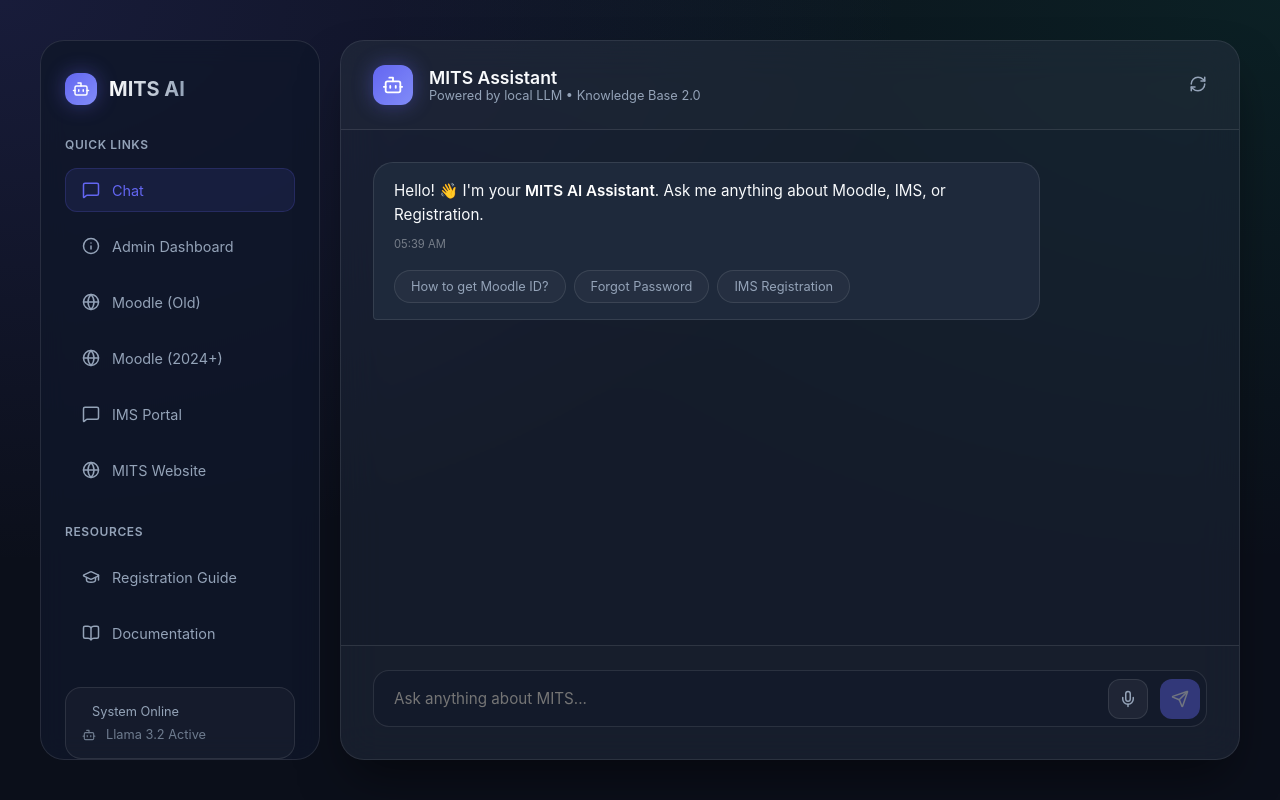
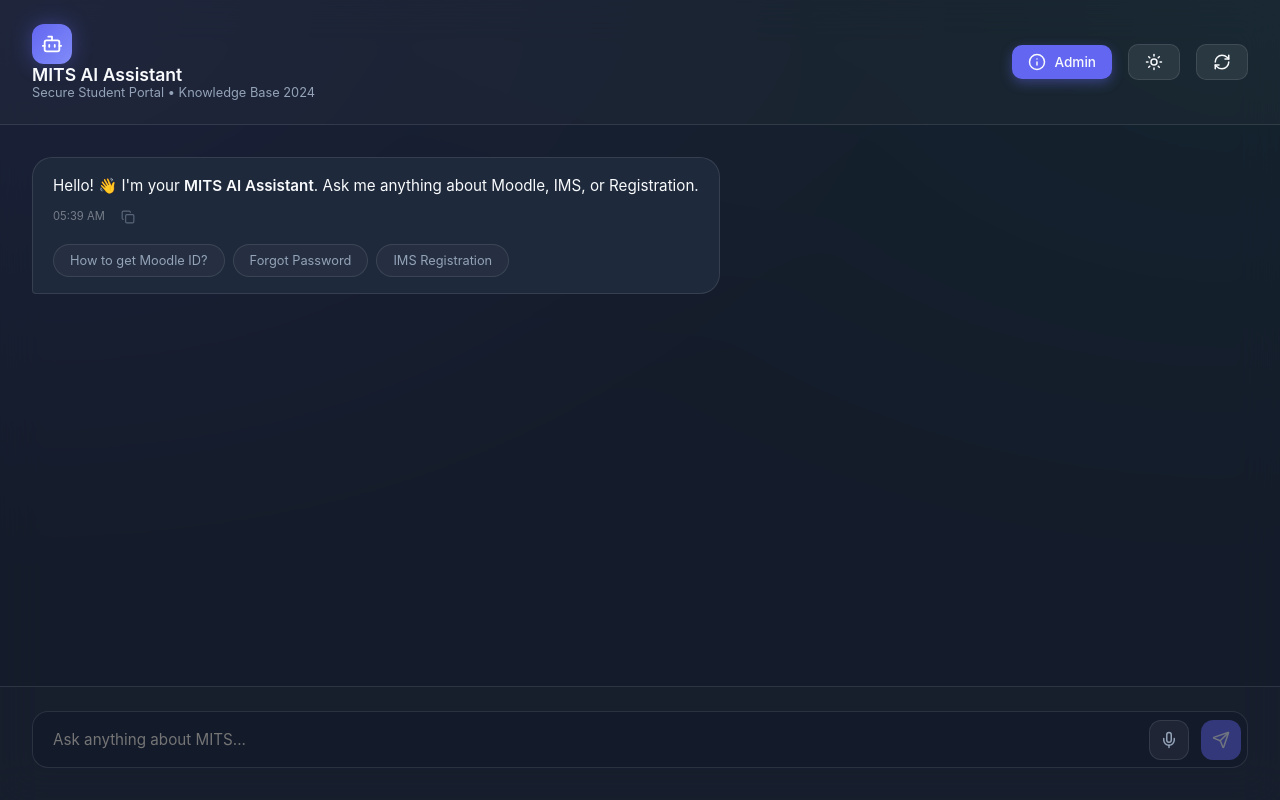
Before and after one commit to Unnati1007/Chatbot_MITS, a React (Vite) app in the folder ollama_version/frontend/: page / in a window 1280 px wide. Built offline with nearby package versions, Linux system fonts and the light colour scheme.

Commit message:
fixed issue in RL system and ui changes

```diff
--- a/ollama_version/frontend/src/App.jsx
+++ b/ollama_version/frontend/src/App.jsx
@@ -1,5 +1,5 @@
 import React, { useState, useEffect, useRef } from 'react';
-import { Send, Bot, User, RefreshCw, MessageSquare, Globe, BookOpen, GraduationCap, Mic, MicOff, Star, Info } from 'lucide-react';
+import { Send, Bot, User, RefreshCw, MessageSquare, Globe, BookOpen, GraduationCap, Mic, MicOff, Star, Info, Sun, Moon, Copy, Check } from 'lucide-react';
 import { motion, AnimatePresence } from 'framer-motion';
 import ReactMarkdown from 'react-markdown';
 import remarkGfm from 'remark-gfm';
@@ -24,6 +24,8 @@
   const [adminData, setAdminData] = useState([]);
   const [adminStats, setAdminStats] = useState([]);
   const [adminTab, setAdminTab] = useState('feedback'); // 'feedback' or 'learning'
+  const [theme, setTheme] = useState(localStorage.getItem('theme') || 'dark');
+  const [copiedId, setCopiedId] = useState(null);
   const messagesEndRef = useRef(null);
 
   const formatDate = (dateStr) => {
@@ -40,6 +42,15 @@
     window.addEventListener('popstate', handleLocationChange);
     return () => window.removeEventListener('popstate', handleLocationChange);
   }, []);
+
+  useEffect(() => {
+    document.documentElement.setAttribute('data-theme', theme);
+    localStorage.setItem('theme', theme);
+  }, [theme]);
+
+  const toggleTheme = () => {
+    setTheme(prev => prev === 'dark' ? 'light' : 'dark');
+  };
 
   const navigate = (path) => {
     window.history.pushState({}, '', path);
@@ -228,87 +239,53 @@
     }
   };
 
+  const handleCopy = (text, id) => {
+    navigator.clipboard.writeText(text).then(() => {
+      setCopiedId(id);
+      setTimeout(() => setCopiedId(null), 2000);
+    });
+  };
+
   return (
-    <div className="app-wrapper">
-      {/* Sidebar Navigation */}
-      <aside className="sidebar">
-        <div className="logo-section">
-          <div className="bot-avatar" style={{ width: '32px', height: '32px' }}>
-            <Bot size={18} />
-          </div>
-          <h2>MITS AI</h2>
-        </div>
-
-        <nav className="nav-section">
-          <span className="nav-title">Quick Links</span>
-          <button
-            onClick={() => navigate('/')}
-            className={`nav-item ${view === 'chat' ? 'active' : ''}`}
-          >
-            <MessageSquare size={18} /> Chat
-          </button>
-          <button
-            onClick={() => navigate('/admin')}
-            className={`nav-item ${view === 'admin' ? 'active' : ''}`}
-          >
-            <Info size={18} /> Admin Dashboard
-          </button>
-          <a href="http://moodle.mitsgwalior.in/" target="_blank" className="nav-item">
-            <Globe size={18} /> Moodle (Old)
-          </a>
-          <a href="https://moodle.mitseb.in/" target="_blank" className="nav-item">
-            <Globe size={18} /> Moodle (2024+)
-          </a>
-          <a href="https://mitsims.in/" target="_blank" className="nav-item">
-            <MessageSquare size={18} /> IMS Portal
-          </a>
-          <a href="https://mitsgwalior.in/" target="_blank" className="nav-item">
-            <Globe size={18} /> MITS Website
-          </a>
-        </nav>
-
-        <nav className="nav-section">
-          <span className="nav-title">Resources</span>
-          <a href="#" className="nav-item">
-            <GraduationCap size={18} /> Registration Guide
-          </a>
-          <a href="#" className="nav-item">
-            <BookOpen size={18} /> Documentation
-          </a>
-        </nav>
-
-        <div className="status-card">
-          <div className="status-item">
-            <div className="status-dot online" />
-            <span>System Online</span>
-          </div>
-          <div className="status-item" style={{ marginTop: '8px', opacity: 0.7 }}>
-            <Bot size={14} />
-            <span>Llama 3.2 Active</span>
-          </div>
-        </div>
-      </aside>
-
-      {/* Main Chat Container */}
+    <div className="app-wrapper full-screen">
       {/* Main Container */}
       <div className="app-container">
         {view === 'chat' ? (
           <>
             <header className="app-header">
+              <div className="header-left">
                 <div className="bot-avatar">
                   <Bot size={22} />
                 </div>
                 <div className="header-info">
-                <h1>MITS Assistant</h1>
-                <p>Powered by local LLM • Knowledge Base 2.0</p>
+                  <h1>MITS AI Assistant</h1>
+                  <p>Secure Student Portal • Knowledge Base 2024</p>
                 </div>
+              </div>
+              <div className="header-actions">
+                <button
+                  onClick={() => navigate('/admin')}
+                  className="action-btn admin-btn"
+                  title="Admin Dashboard"
+                >
+                  <Info size={18} />
+                  <span>Admin</span>
+                </button>
+                <button
+                  onClick={toggleTheme}
+                  className="action-btn"
+                  title="Toggle Theme"
+                >
+                  {theme === 'dark' ? <Sun size={18} /> : <Moon size={18} />}
+                </button>
                 <button
                   onClick={handleReset}
-                style={{ marginLeft: 'auto', background: 'none', border: 'none', cursor: 'pointer', color: 'var(--text-muted)' }}
+                  className="action-btn"
                   title="Reset Chat"
                 >
                   <RefreshCw size={18} />
                 </button>
+              </div>
             </header>
 
             <main className="messages-area">
@@ -327,32 +304,48 @@
                         </ReactMarkdown>
                       </div>
                       <div className="message-footer">
+                        <div className="footer-left">
                           <span className="message-time">{msg.time}</span>
-                        {msg.sender === 'bot' && msg.userQuery && (
-                      <div className="rating-area">
+                          {msg.sender === 'bot' && msg.text && (
+                            <button
+                              className="copy-btn"
+                              onClick={() => handleCopy(msg.text, msg.id)}
+                              title="Copy response"
+                            >
+                              {copiedId === msg.id ? <Check size={14} /> : <Copy size={14} />}
+                            </button>
+                          )}
+                        </div>
+                        {msg.sender === 'bot' && !msg.isLoading && msg.answerId !== undefined && msg.answerId !== null && (
+                          <div className="feedback-wrapper">
                             {!msg.rated ? (
-                          <div className="rating-container">
-                            {[1, 2, 3, 4, 5].map(star => (
+                              <>
+                                {!msg.showRateLink ? (
                                   <button
+                                    className="rate-trigger"
+                                    onClick={() => setMessages(prev => prev.map(m =>
+                                      m.id === msg.id ? { ...m, showRateLink: true } : m
+                                    ))}
+                                  >
+                                    Rate this response
+                                  </button>
+                                ) : (
+                                  <div className="stars feedback-stars">
+                                    {[1, 2, 3, 4, 5].map((star) => (
+                                      <Star
                                         key={star}
+                                        size={16}
+                                        className="star-icon"
                                         onClick={() => handleFeedback(msg.id, star)}
-                                className="star-btn"
-                              >
-                                <Star size={12} />
-                              </button>
+                                      />
                                     ))}
                                   </div>
+                                )}
+                              </>
                             ) : (
-                          <div className="submitted-rating">
-                            {[1, 2, 3, 4, 5].map(star => (
-                              <Star
-                                key={star}
-                                size={12}
-                                fill={star <= msg.userRating ? "#fbbf24" : "transparent"}
-                                color={star <= msg.userRating ? "#fbbf24" : "var(--text-muted)"}
-                              />
-                            ))}
-                            <span className="thanks-text">Thanks!</span>
+                              <div className="feedback-done">
+                                <Star size={12} fill="#fbbf24" color="#fbbf24" />
+                                <span>Thanks for your feedback!</span>
                               </div>
                             )}
                           </div>
@@ -379,15 +372,22 @@
 
               {isLoading && (
                 <motion.div
-                  initial={{ opacity: 0 }}
-                  animate={{ opacity: 1 }}
+                  initial={{ opacity: 0, y: 5 }}
+                  animate={{ opacity: 1, y: 0 }}
                   className="message-row bot"
+                  style={{ gap: '12px', alignItems: 'center' }}
                 >
-                  <div className="message-bubble" style={{ padding: '16px 24px' }}>
-                    <div className="typing">
+                  <div className="bot-avatar" style={{ width: 32, height: 32, flexShrink: 0 }}>
+                    <Bot size={16} />
+                  </div>
+                  <div className="message-bubble thinking-bubble">
+                    <div className="thinking-content">
+                      <div className="typing-dots">
                         <span></span>
                         <span></span>
                         <span></span>
+                      </div>
+                      <span className="thinking-text">MITS AI is thinking...</span>
                     </div>
                   </div>
                 </motion.div>
@@ -426,6 +426,7 @@
         ) : (
           <div className="admin-view">
             <header className="app-header">
+              <div className="header-left">
                 <div className="bot-avatar" style={{ background: 'var(--accent)' }}>
                   <Star size={22} />
                 </div>
@@ -433,6 +434,24 @@
                   <h1>Feedback Analytics</h1>
                   <p>Monitor student queries and bot performance</p>
                 </div>
+              </div>
+
+              <div className="header-actions">
+                <button
+                  onClick={() => navigate('/')}
+                  className="action-btn"
+                  title="Back to Chat"
+                >
+                  <MessageSquare size={18} />
+                  <span>Chat</span>
+                </button>
+                <button
+                  onClick={toggleTheme}
+                  className="action-btn"
+                  title="Toggle Theme"
+                >
+                  {theme === 'dark' ? <Sun size={18} /> : <Moon size={18} />}
+                </button>
                 <div className="admin-actions">
                   <button
                     className="refresh-btn-admin"
@@ -455,6 +474,7 @@
                   >
                     AI Learning
                   </button>
+                </div>
               </div>
             </header>
 
--- a/ollama_version/frontend/src/index.css
+++ b/ollama_version/frontend/src/index.css
@@ -10,6 +10,33 @@
   --user-msg: #6366f1;
   --bot-msg: #1e293b;
   --accent: #10b981;
+  --header-bg: rgba(255, 255, 255, 0.02);
+  --input-bg: rgba(15, 23, 42, 0.4);
+  --admin-card-bg: rgba(15, 23, 42, 0.4);
+  --admin-th-bg: rgba(255, 255, 255, 0.05);
+  --admin-tr-hover: rgba(255, 255, 255, 0.02);
+  --btn-bg: rgba(255, 255, 255, 0.08);
+  --btn-border: rgba(255, 255, 255, 0.1);
+  --tab-bg: rgba(255, 255, 255, 0.05);
+}
+
+[data-theme='light'] {
+  --bg: #f8fafc;
+  --sidebar-bg: rgba(255, 255, 255, 0.8);
+  --glass: #ffffff;
+  --glass-border: rgba(0, 0, 0, 0.08);
+  --text-main: #0f172a;
+  --text-muted: #475569;
+  --bot-msg: #f1f5f9;
+  --primary-glow: rgba(99, 102, 241, 0.1);
+  --header-bg: rgba(0, 0, 0, 0.02);
+  --input-bg: #ffffff;
+  --admin-card-bg: #ffffff;
+  --admin-th-bg: #f1f5f9;
+  --admin-tr-hover: #f8fafc;
+  --btn-bg: rgba(0, 0, 0, 0.03);
+  --btn-border: rgba(0, 0, 0, 0.08);
+  --tab-bg: rgba(0, 0, 0, 0.03);
 }
 
 * {
@@ -31,6 +58,13 @@
   display: flex;
   align-items: center;
   justify-content: center;
+  transition: background 0.3s ease, color 0.3s ease;
+}
+
+[data-theme='light'] body {
+  background-image:
+    radial-gradient(at 0% 0%, rgba(99, 102, 241, 0.05) 0px, transparent 50%),
+    radial-gradient(at 100% 0%, rgba(16, 185, 129, 0.05) 0px, transparent 50%);
 }
 
 #root {
@@ -41,126 +75,29 @@
   justify-content: center;
 }
 
-/* Main Layout */
-.app-wrapper {
-  width: 95%;
-  max-width: 1200px;
-  height: 90vh;
+/* Main Layout Overhaul */
+.app-wrapper.full-screen {
+  width: 100vw;
+  height: 100vh;
   display: flex;
-  gap: 20px;
+  justify-content: center;
   animation: fadeIn 0.8s ease-out;
 }
 
-@keyframes fadeIn {
-  from { opacity: 0; transform: scale(0.98); }
-  to { opacity: 1; transform: scale(1); }
-}
-
-/* Sidebar */
-.sidebar {
-  width: 280px;
-  background: var(--sidebar-bg);
-  backdrop-filter: blur(12px);
-  border: 1px solid var(--glass-border);
-  border-radius: 24px;
+.app-container {
+  width: 100%;
+  height: 100%;
   display: flex;
   flex-direction: column;
-  padding: 32px 24px;
-  gap: 32px;
-}
-
-.logo-section {
-  display: flex;
-  align-items: center;
-  gap: 12px;
-}
-
-.logo-section h2 {
-  font-size: 1.25rem;
-  font-weight: 700;
-  background: linear-gradient(to right, #fff, #94a3b8);
-  -webkit-background-clip: text;
-  -webkit-text-fill-color: transparent;
-}
-
-.nav-section {
-  display: flex;
-  flex-direction: column;
-  gap: 12px;
-}
-
-.nav-title {
-  font-size: 0.75rem;
-  font-weight: 600;
-  text-transform: uppercase;
-  color: var(--text-muted);
-  letter-spacing: 0.05em;
-  margin-bottom: 4px;
-}
-
-.nav-item {
-  display: flex;
-  align-items: center;
-  gap: 12px;
-  padding: 12px 16px;
-  background: transparent;
-  border: 1px solid transparent;
-  border-radius: 12px;
-  color: var(--text-muted);
-  text-decoration: none;
-  font-size: 0.9rem;
-  transition: all 0.2s ease;
-  cursor: pointer;
-}
-
-.nav-item:hover {
-  background: rgba(255, 255, 255, 0.05);
-  color: var(--text-main);
-  border-color: var(--glass-border);
-}
-
-.nav-item.active {
-  background: rgba(99, 102, 241, 0.1);
-  color: var(--primary);
-  border-color: rgba(99, 102, 241, 0.2);
-}
-
-.status-card {
-  margin-top: auto;
-  padding: 16px;
-  background: rgba(255, 255, 255, 0.03);
-  border-radius: 16px;
-  border: 1px solid var(--glass-border);
-}
-
-.status-item {
-  display: flex;
-  align-items: center;
-  gap: 10px;
-  font-size: 0.8rem;
-  color: var(--text-muted);
-}
-
-.dot {
-  width: 6px;
-  height: 6px;
-  border-radius: 50%;
-  background: var(--accent);
-  box-shadow: 0 0 10px var(--accent);
-}
-
-/* Chat Container */
-.app-container {
-  flex: 1;
   background: var(--glass);
   backdrop-filter: blur(20px);
   -webkit-backdrop-filter: blur(20px);
-  border: 1px solid var(--glass-border);
-  border-radius: 24px;
+  border-radius: 0;
   display: flex;
   flex-direction: column;
   box-shadow: 0 25px 50px -12px rgba(0, 0, 0, 0.5);
   overflow: hidden;
+  transition: background 0.3s ease, border-color 0.3s ease, box-shadow 0.3s ease;
 }
 
 /* Header */
@@ -169,8 +106,9 @@
   border-bottom: 1px solid var(--glass-border);
   display: flex;
   align-items: center;
+  justify-content: space-between;
   gap: 16px;
-  background: rgba(255, 255, 255, 0.02);
+  background: var(--header-bg);
 }
 
 .bot-avatar {
@@ -246,12 +184,53 @@
   border: 1px solid var(--glass-border);
 }
 
+.thinking-bubble {
+  padding: 12px 20px !important;
+  background: var(--bot-msg) !important;
+}
+
+.thinking-content {
+  display: flex;
+  align-items: center;
+  gap: 12px;
+}
+
+.typing-dots {
+  display: flex;
+  gap: 4px;
+}
+
+.typing-dots span {
+  width: 6px;
+  height: 6px;
+  background: var(--primary);
+  border-radius: 50%;
+  display: block;
+  animation: typingBounce 1.4s infinite ease-in-out;
+}
+
+.typing-dots span:nth-child(1) { animation-delay: 0s; }
+.typing-dots span:nth-child(2) { animation-delay: 0.2s; }
+.typing-dots span:nth-child(3) { animation-delay: 0.4s; }
+
+@keyframes typingBounce {
+  0%, 80%, 100% { transform: scale(0.3); opacity: 0.3; }
+  40% { transform: scale(1); opacity: 1; }
+}
+
+.thinking-text {
+  font-size: 0.85rem;
+  color: var(--text-muted);
+  font-style: italic;
+  font-weight: 500;
+}
+
 /* Markdown Styles */
 .markdown-content p { margin-bottom: 12px; }
 .markdown-content p:last-child { margin-bottom: 0; }
 .markdown-content ul, .markdown-content ol { margin-left: 20px; margin-bottom: 12px; }
 .markdown-content li { margin-bottom: 4px; }
-.markdown-content strong { color: #fff; font-weight: 600; }
+.markdown-content strong { color: var(--text-main); font-weight: 600; }
 .markdown-content code {
   background: rgba(255, 255, 255, 0.1);
   padding: 2px 6px;
@@ -266,6 +245,36 @@
   justify-content: space-between;
   margin-top: 8px;
   gap: 12px;
+}
+
+.footer-left {
+  display: flex;
+  align-items: center;
+  gap: 12px;
+}
+
+.copy-btn {
+  background: none;
+  border: none;
+  color: var(--text-muted);
+  cursor: pointer;
+  padding: 4px;
+  border-radius: 4px;
+  display: flex;
+  align-items: center;
+  justify-content: center;
+  transition: all 0.2s ease;
+  opacity: 0.5;
+}
+
+.copy-btn:hover {
+  background: rgba(255, 255, 255, 0.1);
+  color: var(--text-main);
+  opacity: 1;
+}
+
+[data-theme='light'] .copy-btn:hover {
+  background: rgba(0, 0, 0, 0.05);
 }
 
 .message-time {
@@ -323,6 +332,63 @@
 .user .message-time { text-align: right; }
 
 /* Suggestions */
+.header-actions {
+  display: flex;
+  align-items: center;
+  gap: 16px;
+}
+
+.action-btn {
+  display: flex;
+  align-items: center;
+  gap: 8px;
+  padding: 8px 16px;
+  background: var(--btn-bg);
+  border: 1px solid var(--btn-border);
+  border-radius: 10px;
+  color: var(--text-main);
+  font-size: 0.85rem;
+  font-weight: 500;
+  transition: all 0.25s cubic-bezier(0.4, 0, 0.2, 1);
+  cursor: pointer;
+}
+
+.action-btn:hover {
+  background: rgba(255, 255, 255, 0.15);
+  border-color: rgba(255, 255, 255, 0.2);
+  transform: translateY(-1px);
+}
+
+.admin-btn {
+  background: var(--primary);
+  border: none;
+  box-shadow: 0 4px 12px var(--primary-glow);
+}
+
+.admin-btn:hover {
+  background: #4f46e5;
+  box-shadow: 0 6px 16px var(--primary-glow);
+}
+
+/* Rate Trigger Link */
+.rate-trigger {
+  background: none;
+  border: none;
+  color: var(--primary);
+  font-size: 0.75rem;
+  font-weight: 600;
+  text-decoration: underline;
+  text-underline-offset: 3px;
+  cursor: pointer;
+  padding: 4px 0;
+  opacity: 0.8;
+  transition: opacity 0.2s;
+}
+
+.rate-trigger:hover {
+  opacity: 1;
+}
+
 .suggestions-container {
   display: flex;
   flex-wrap: wrap;
@@ -356,14 +422,14 @@
 }
 
 .input-container {
-  background: rgba(15, 23, 42, 0.4);
+  background: var(--input-bg);
   border: 1px solid var(--glass-border);
   border-radius: 16px;
   padding: 6px 6px 6px 20px;
   display: flex;
   align-items: center;
   gap: 12px;
-  transition: all 0.3s ease;
+  transition: all 0.3s ease, background 0.3s ease, border-color 0.3s ease;
 }
 
 .input-container:focus-within {
@@ -442,13 +508,13 @@
 /* Admin Dashboard Styles */
 /* Admin Actions */
 .admin-actions {
-  margin-left: auto;
-  margin-right: 16px;
+  display: flex;
+  align-items: center;
 }
 
 .refresh-btn-admin {
-  background: rgba(255, 255, 255, 0.05);
-  border: 1px solid var(--glass-border);
+  background: var(--btn-bg);
+  border: 1px solid var(--btn-border);
   color: var(--text-muted);
   padding: 8px;
   border-radius: 8px;
@@ -469,7 +535,7 @@
 .admin-tabs {
   display: flex;
   gap: 8px;
-  background: rgba(255, 255, 255, 0.05);
+  background: var(--tab-bg);
   padding: 4px;
   border-radius: 12px;
 }
@@ -543,10 +609,11 @@
 }
 
 .table-wrapper {
-  background: rgba(15, 23, 42, 0.4);
+  background: var(--admin-card-bg);
   border: 1px solid var(--glass-border);
   border-radius: 16px;
   overflow: hidden;
+  transition: all 0.3s ease;
 }
 
 .admin-table {
@@ -556,7 +623,7 @@
 }
 
 .admin-table th {
-  background: rgba(255, 255, 255, 0.05);
+  background: var(--admin-th-bg);
   padding: 16px;
   text-align: left;
   color: var(--primary);
@@ -565,6 +632,7 @@
   font-size: 0.75rem;
   letter-spacing: 0.05em;
   border-bottom: 1px solid var(--glass-border);
+  transition: background 0.3s ease;
 }
 
 .admin-table td {
@@ -572,10 +640,11 @@
   border-bottom: 1px solid var(--glass-border);
   color: var(--text-muted);
   vertical-align: top;
+  transition: color 0.3s ease;
 }
 
 .admin-table tr:hover td {
-  background: rgba(255, 255, 255, 0.02);
+  background: var(--admin-tr-hover);
   color: var(--text-main);
 }
 
```
Also changed, not shown: 2 other files (tests, documents, lock files or other folders). Lines whose indentation alone changed are shown as unchanged.
